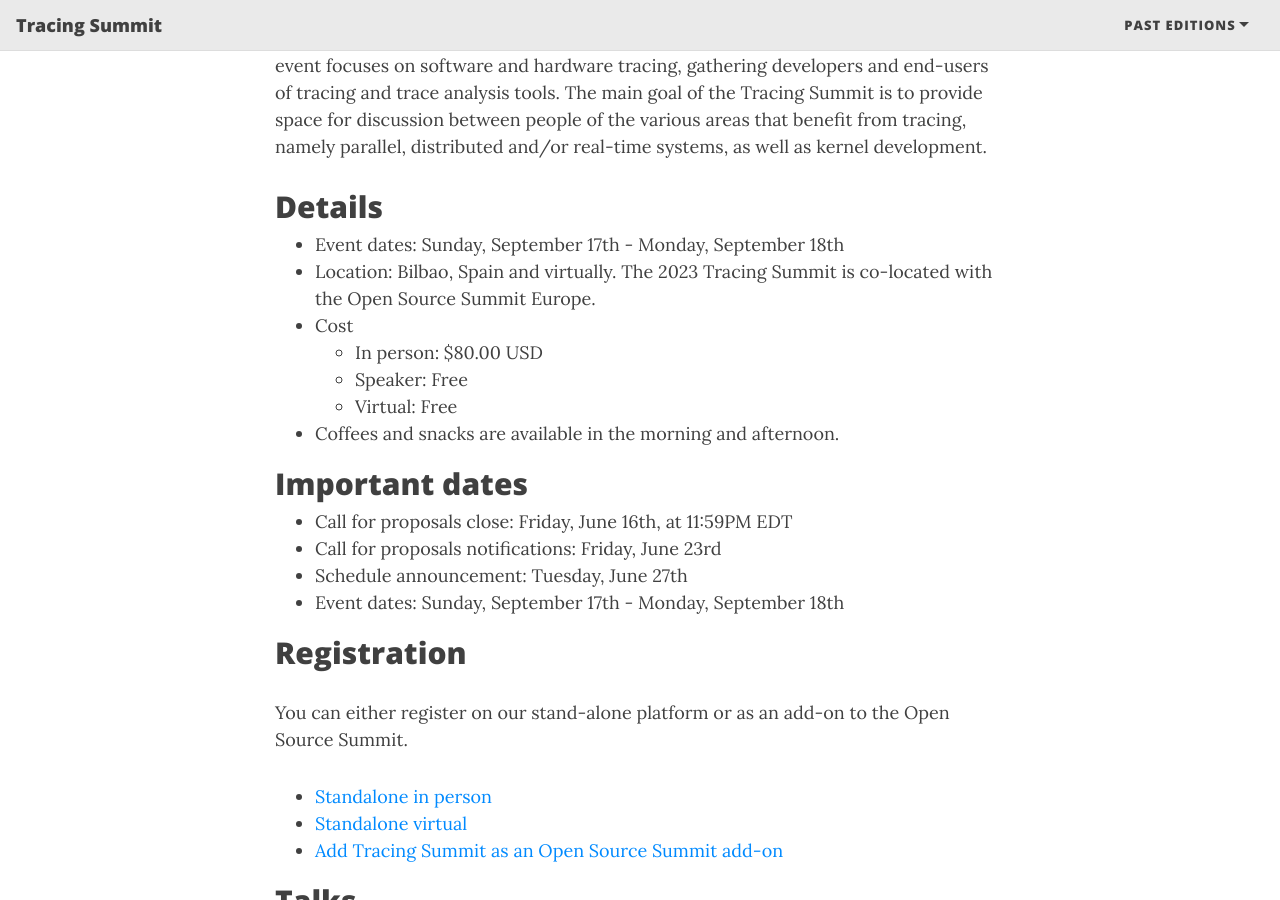
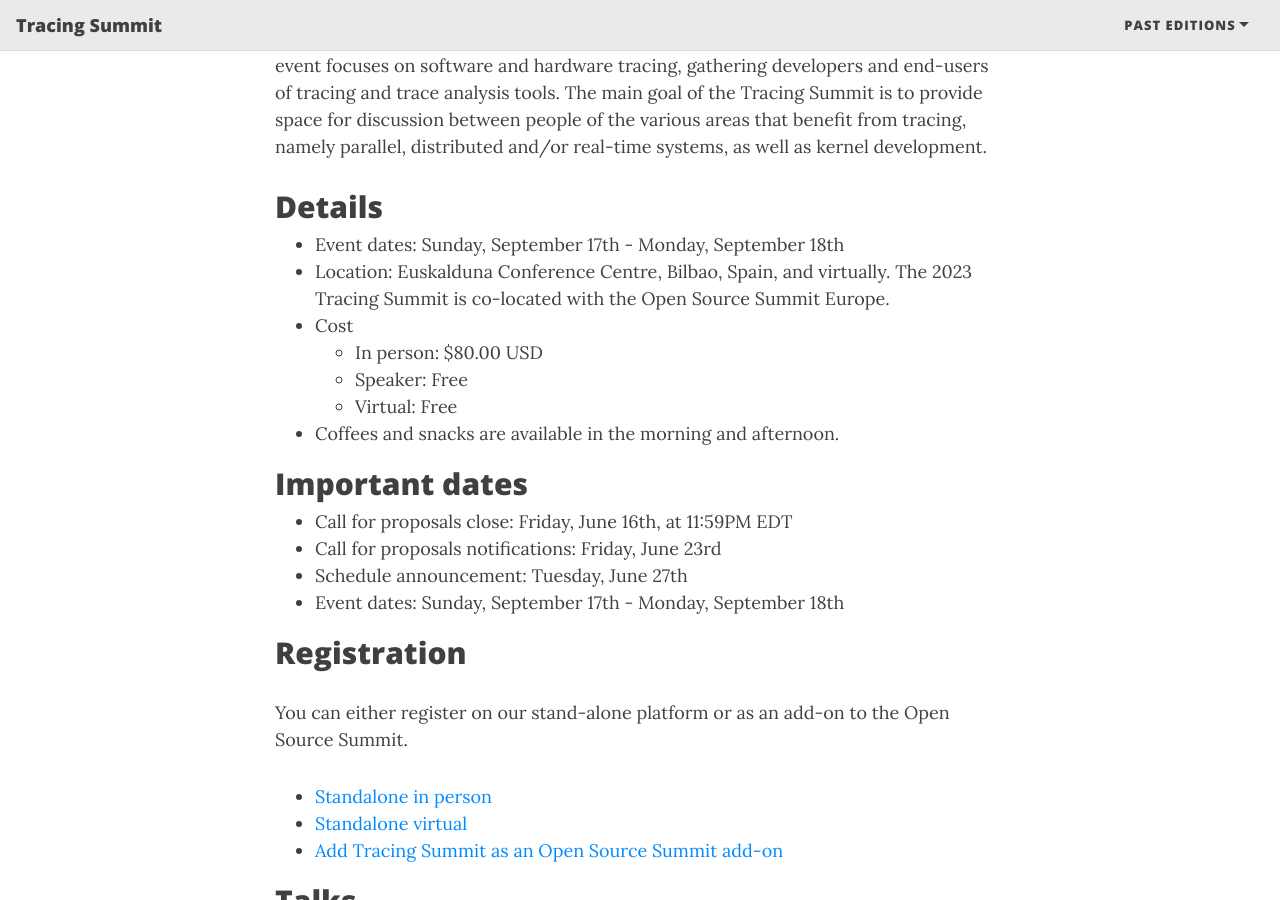
Before and after one commit to tracingsummit/tracingsummit.github.io, a Jekyll site: the page built from index.md, in a window 1280 px wide and 900 px high, scrolled down 339 px. Built offline with Jekyll 4.4.1, drawn with Linux system fonts in a browser that asks for light colours; nearby versions of some CDN libraries.

Commit message:
index: Add full location
Signed-off-by: Olivier Dion <odion@efficios.com>

```diff
--- a/index.md
+++ b/index.md
@@ -15,7 +15,7 @@
 ## Details
 
 * Event dates: Sunday, September 17th - Monday, September 18th
-* Location: Bilbao, Spain and virtually. The 2023 Tracing Summit is co-located
+* Location: Euskalduna Conference Centre, Bilbao, Spain, and virtually. The 2023 Tracing Summit is co-located
   with the Open Source Summit Europe.
 * Cost
 	* In person: $80.00 USD
```
